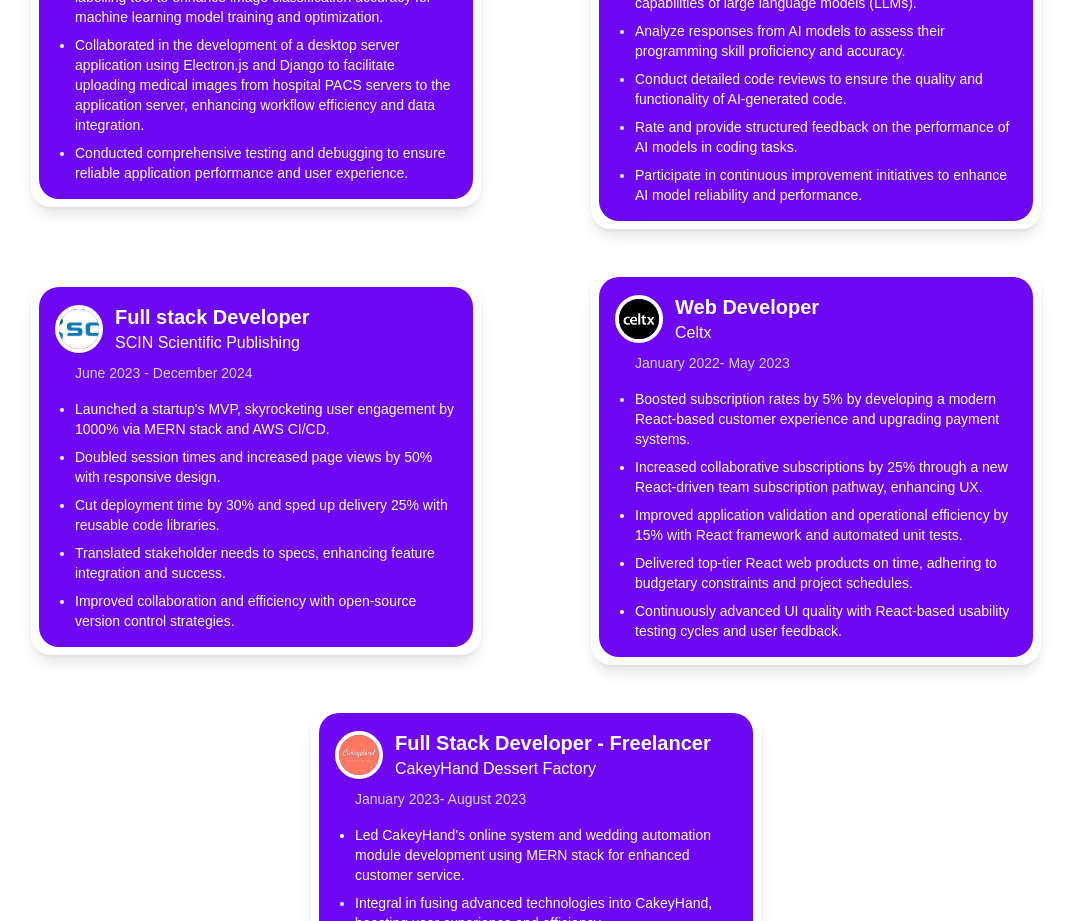
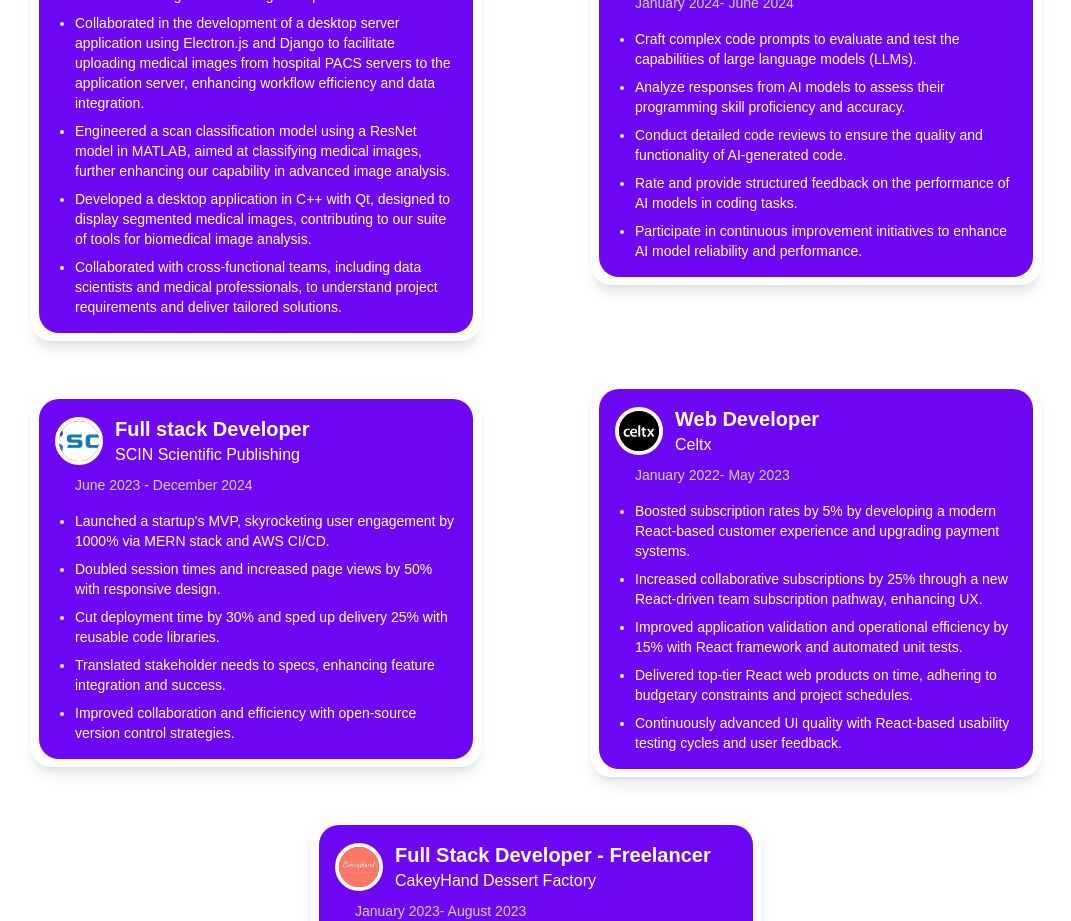
Before and after one commit to masoudz88/my_portfolio, a React (Create React App) app: page / in a window 1280 px wide. Shown: the part 2060-2981 px from the top of the page, without its empty margins (104-1175 px from the left). Built offline with nearby package versions, Linux system fonts and the light colour scheme.

Commit message:
updated experience

```diff
--- a/src/constants/index.js
+++ b/src/constants/index.js
@@ -74,7 +74,9 @@
     points: [
       "Engineered a React/Redux and TypeScript-based image labelling tool to enhance image classification accuracy for machine learning model training and optimization.",
       "Collaborated in the development of a desktop server application using Electron.js and Django to facilitate uploading medical images from hospital PACS servers to the application server, enhancing workflow efficiency and data integration.",
-      "Conducted comprehensive testing and debugging to ensure reliable application performance and user experience.",
+      "Engineered a scan classification model using a ResNet model in MATLAB, aimed at classifying medical images, further enhancing our capability in advanced image analysis.",
+      "Developed a desktop application in C++ with Qt, designed to display segmented medical images, contributing to our suite of tools for biomedical image analysis.",
+      "Collaborated with cross-functional teams, including data scientists and medical professionals, to understand project requirements and deliver tailored solutions.",
     ],
     },
     {
```
